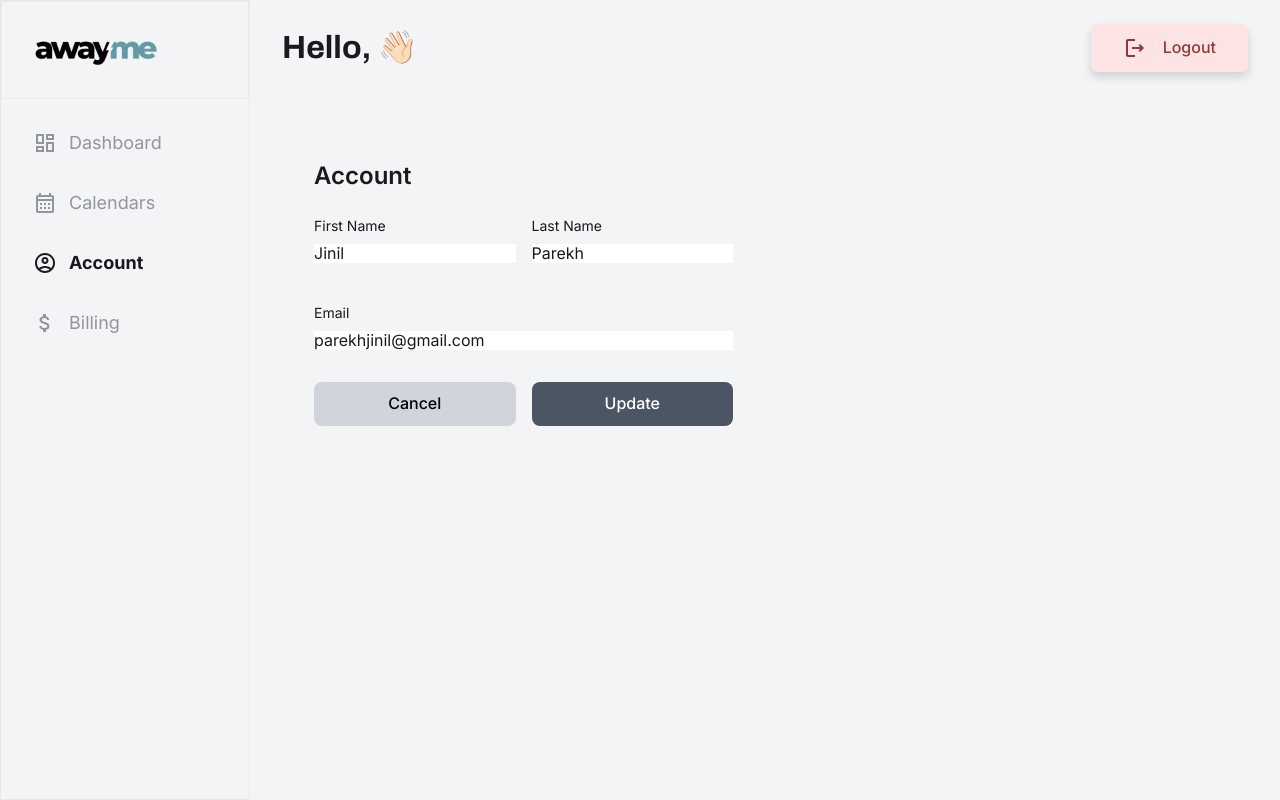
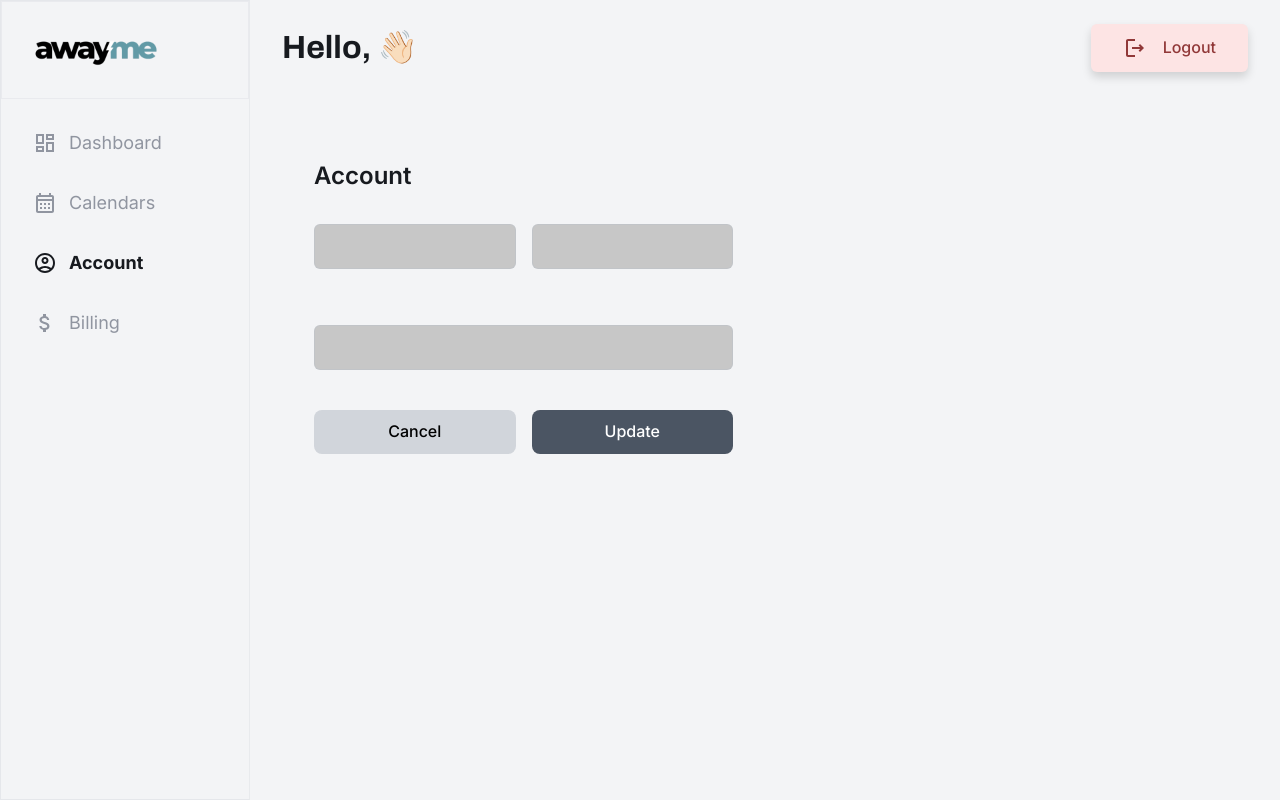
Before and after one commit to jinil2401/awayme, a Next.js app: page /application/1/account in a window 1280 px wide. Built offline with nearby package versions, Linux system fonts and the light colour scheme.

Commit message:
Change in Account and billing page

```diff
--- a/app/application/[userId]/account/page.tsx
+++ b/app/application/[userId]/account/page.tsx
@@ -7,9 +7,9 @@ import Button from '@/app/components/button';
 import React, { useState } from 'react';
 
 export default function Account() {
-    const [firstName, setFirstName] = useState("Jinil");
-    const [lastName, setLastName] = useState("Parekh");
-    const [email, setEmail] = useState("parekhjinil@gmail.com");
+    const [firstName, setFirstName] = useState("");
+    const [lastName, setLastName] = useState("");
+    const [email, setEmail] = useState("");
 
     const handleUpdate = () => {
         const updatedAccountInfo = {
@@ -39,30 +39,24 @@ export default function Account() {
                         <div className="flex gap-4 mb-6">
                             <div className="w-1/2">
                                 <Input
-                                    label="First Name"
+                                    label=""
                                     hasLabel={true}
                                     value={firstName}
                                     onChange={(e) => setFirstName(e.target.value)}
-                                    className="w-full"
-                                    disabled={false}
                                     hasError={false}
                                     error=""
-                                    hasHelperText={false}
-                                    helperText=""
+                                    disabled={false}
                                 />
                             </div>
                             <div className="w-1/2">
                                 <Input
-                                    label="Last Name"
+                                    label=""
                                     hasLabel={true}
                                     value={lastName}
                                     onChange={(e) => setLastName(e.target.value)}
-                                    className="w-full"
-                                    disabled={false}
                                     hasError={false}
                                     error=""
-                                    hasHelperText={false}
-                                    helperText=""
+                                    disabled={false}
                                 />
                             </div>
                         </div>
@@ -70,16 +64,13 @@ export default function Account() {
 
                         <div className="w-full mb-6">
                             <Input
-                                label="Email"
+                                label=""
                                 hasLabel={true}
                                 value={email}
                                 onChange={(e) => setEmail(e.target.value)}
-                                className="w-full"
-                                disabled={false}
                                 hasError={false}
                                 error=""
-                                hasHelperText={false}
-                                helperText=""
+                                disabled={false}
                             />
                         </div>
 
--- a/app/application/[userId]/billing/page.tsx
+++ b/app/application/[userId]/billing/page.tsx
@@ -19,7 +19,6 @@ export default function Billing() {
                 You currently are on <strong className="text-gray-500">Free Version</strong> of Awayme
               </p>
             </header>
-             {/* {error.apiError && <ApiError errorMessage={error.apiError} />} */}
 
             <section className="grid grid-cols-2 gap-8">
               {/* Free Version */}
@@ -32,16 +31,16 @@ export default function Billing() {
                 </div>
                 <ul className="space-y-6">
                   <li className="flex items-center gap-2 font-semibold">
-                    ✔ One Calendar per account
+                    ✓ One Calendar per account
                   </li>
                   <li className="flex items-center gap-2 font-semibold">
-                    ✔ Fill up to 20% capacity
+                    ✓ Fill up to 20% capacity
                   </li>
                   <li className="flex items-center gap-2 font-semibold">
-                    ✔ Static Event Names and Details
+                    ✓ Static Event Names and Details
                   </li>
                   <li className="flex items-center gap-2 font-semibold">
-                    ✔ Fill up to two weeks at a time
+                    ✓ Fill up to two weeks at a time
                   </li>
                 </ul>
               </aside>
@@ -53,20 +52,19 @@ export default function Billing() {
                 </div>
                 <ul className="space-y-6">
                   <li className="flex items-center gap-2 font-semibold">
-                    ✔ Up to 3 Calendars per Account
+                    ✓ Up to 3 Calendars per Account
                   </li>
                   <li className="flex items-center gap-2 font-semibold">
-                    ✔ Fill up to 100% capacity
+                    ✓ Fill up to 100% capacity
                   </li>
                   <li className="flex items-center gap-2 font-semibold">
-                    ✔ Random Event Names and Details
+                    ✓ Random Event Names and Details
                   </li>
                   <li className="flex items-center gap-2 font-semibold">
-                    ✔ Fill up to 2 months at a time
+                    ✓ Fill up to 2 months at a time
                   </li>
                 </ul>
                 <footer className="mt-6 flex justify-center items-center">
-
                   <Button
                     buttonText="Upgrade Now"
                     buttonClassName="px-4 py-2 bg-gray-500 text-white rounded-lg hover:bg-gray-600"
--- a/app/components/input/index.tsx
+++ b/app/components/input/index.tsx
@@ -26,7 +26,7 @@ const Input = (props: IInputProps) => {
       <input
         id={label}
         className={`font-inter w-full px-4 py-3 mb-2 outline-none border placeholder:text-md placeholder:text-grey ${
-          value ? "bg-white" : "bg-[#F3F4F6]"
+          value ? "bg-white" : "bg-[#c7c7c7]"
         } ${
           hasError ? "border-error" : "border-stroke/50"
         } rounded-md ${className} ${
```
